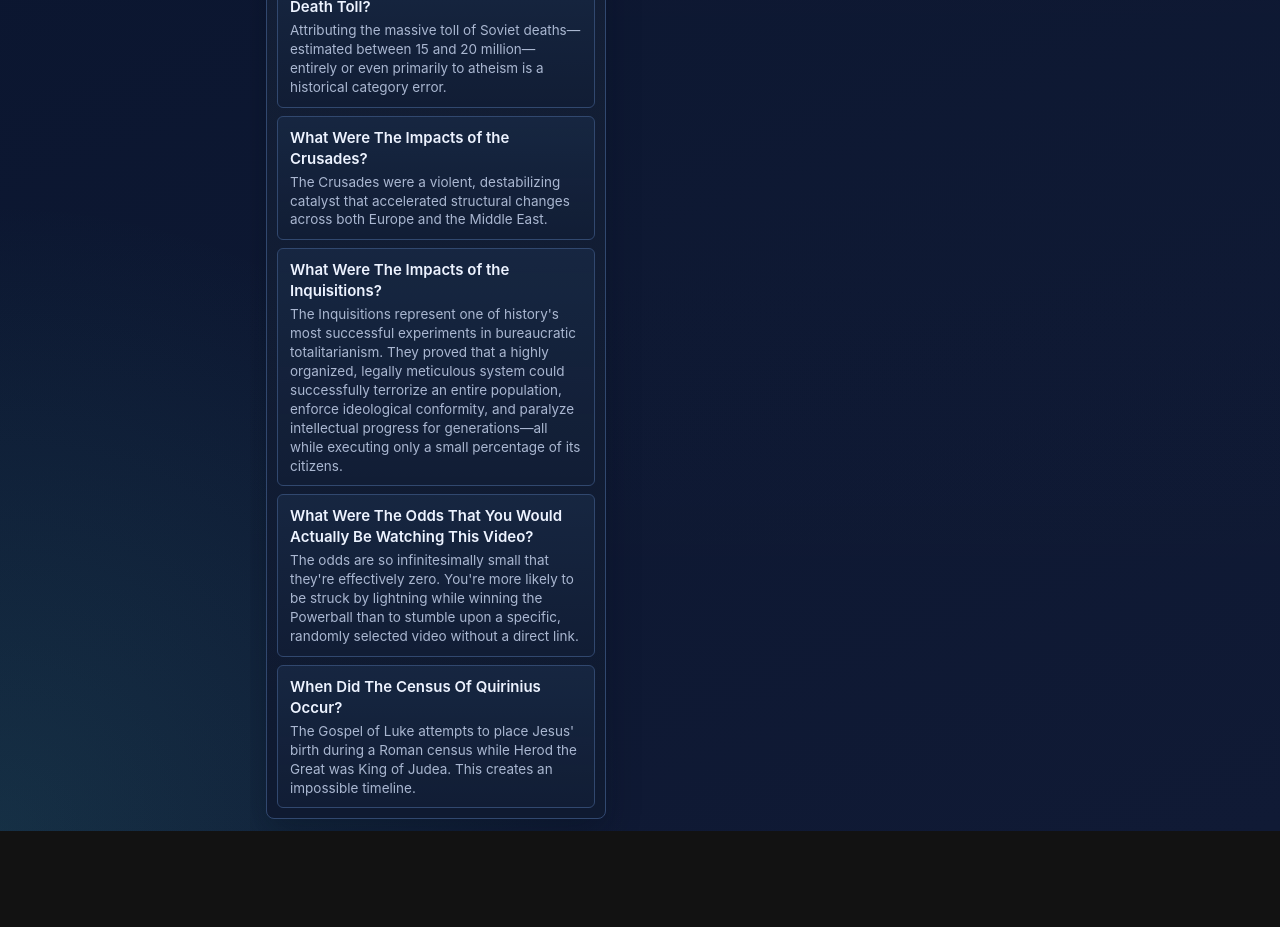
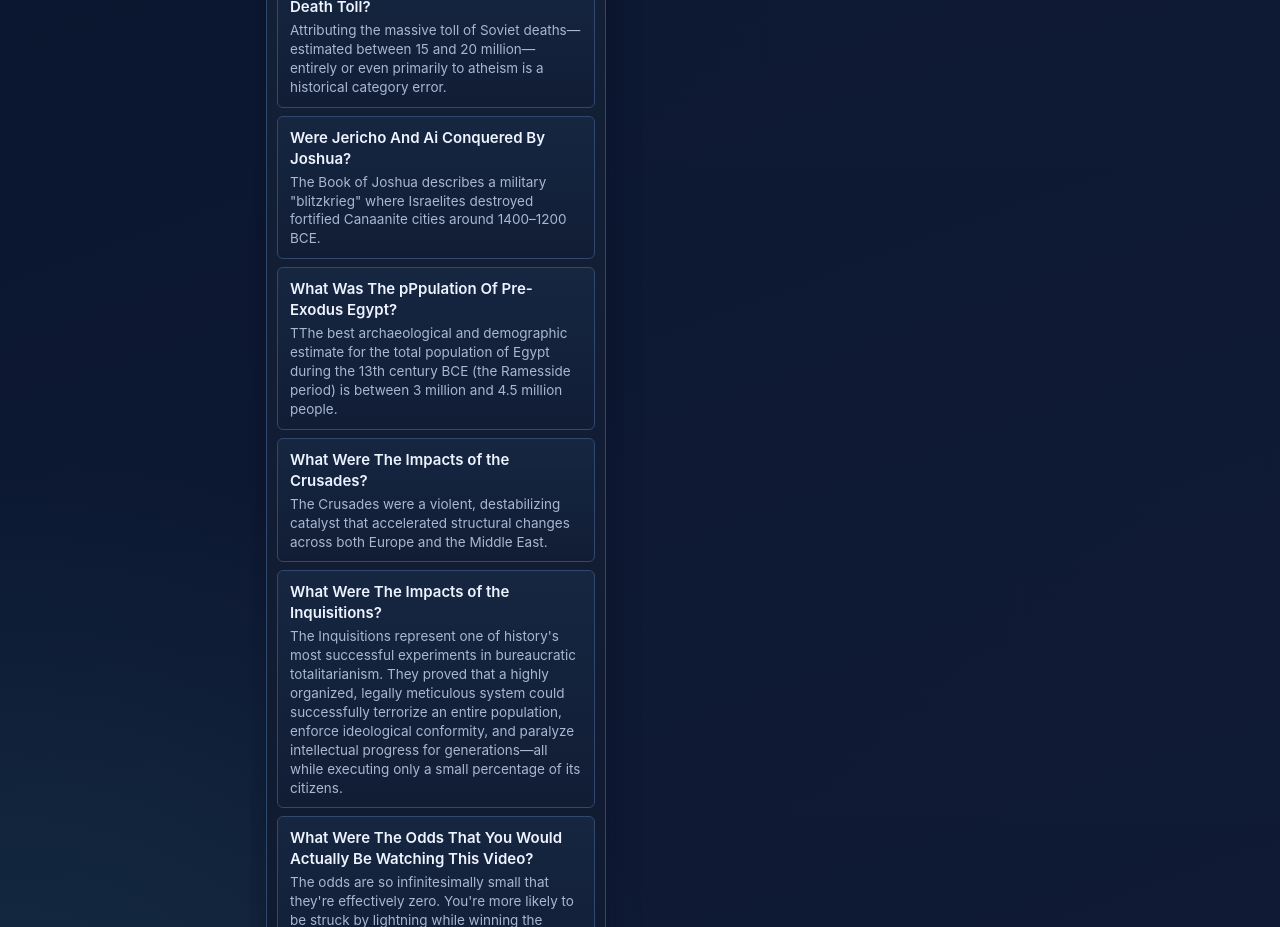
Before and after one commit to bytebodger/skepticus-info, a React (Vite) app: page /docs in a window 1280 px wide. Shown: the part 1240-2167 px from the top of the page. Before the commit the page ends 2071 px from the top, so only its background shows below. Built offline with nearby package versions, Linux system fonts and the light colour scheme.

Commit message:
added docs

```diff
--- a/src/data/docs.ts
+++ b/src/data/docs.ts
@@ -67,6 +67,18 @@ export const markdownDocs: MarkdownDoc[] = [
         summary: 'The Gospel of Luke attempts to place Jesus\' birth during a Roman census while Herod the Great was King of Judea. This creates an impossible timeline.',
         fileName: 'census-of-quirinius.md',
     },
+    {
+        slug: 'joshua-jericho-ai',
+        title: 'Were Jericho And Ai Conquered By Joshua?',
+        summary: 'The Book of Joshua describes a military "blitzkrieg" where Israelites destroyed fortified Canaanite cities around 1400–1200 BCE.',
+        fileName: 'joshua-jericho-ai.md',
+    },
+    {
+        slug: 'population-of-preexodus-egypt',
+        title: 'What Was The pPpulation Of Pre-Exodus Egypt?',
+        summary: 'TThe best archaeological and demographic estimate for the total population of Egypt during the 13th century BCE (the Ramesside period) is between 3 million and 4.5 million people.',
+        fileName: 'population-of-preexodus-egypt.md',
+    },
 ];
 
 export function getMarkdownDocsSorted(): MarkdownDoc[]
```
Also changed, not shown: public/markdown/joshua-jericho-ai.md (added, +6 -0 lines), public/markdown/population-of-preexodus-egypt.md (added, +21 -0 lines).
